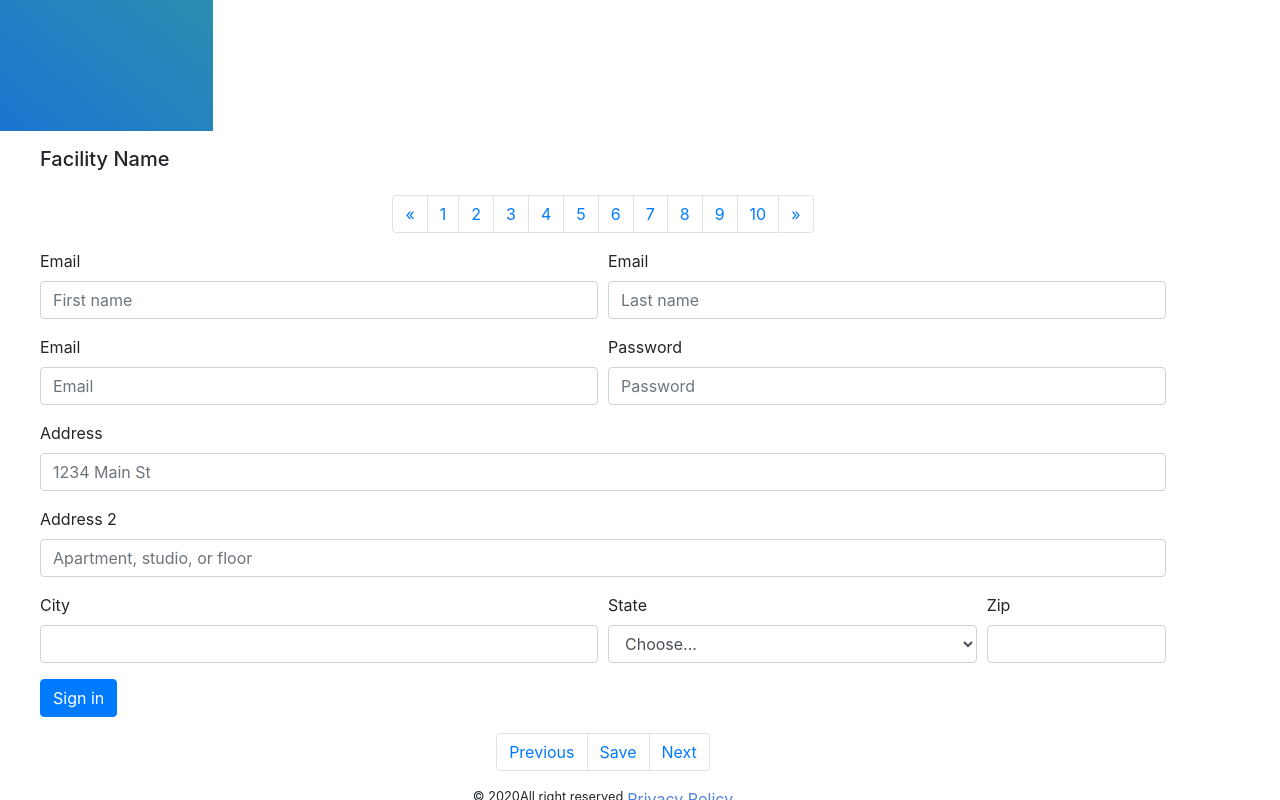
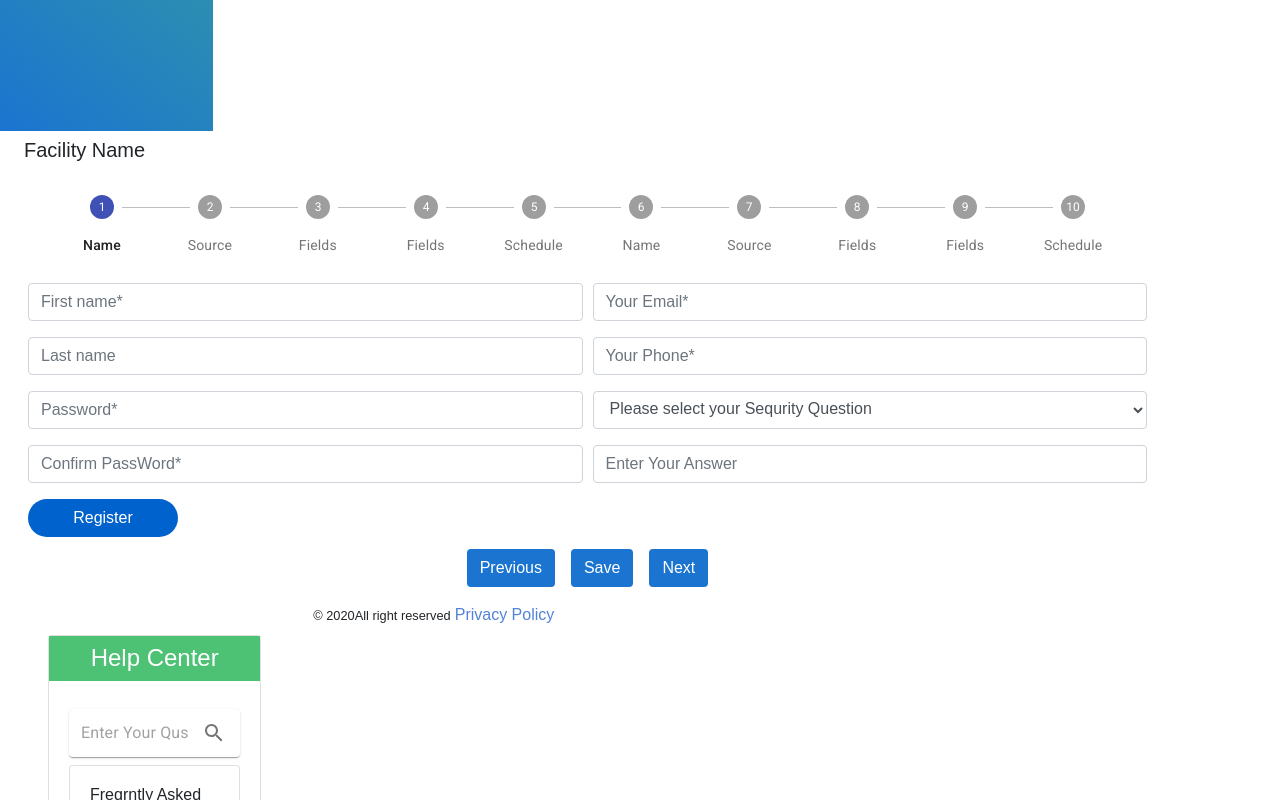
Before and after one commit to AlamgirShagor/RCFE-Baddy-web, a React (Create React App) app: page /FeaturesOne in a window 1280 px wide. Shown: the part 680-1480 px from the top of the page. Built offline with nearby package versions, Linux system fonts and the light colour scheme.

Commit message:
all is Done

```diff
--- a/src/App.css
+++ b/src/App.css
@@ -0,0 +1,7 @@
+@font-face{
+    src :url(./font/font.woff2);
+    font-family: googlesans;
+}
+body{
+    font-family: googlesans, sans-serif;
+}
--- a/src/Components/Dashboard/Progress/Progress.js
+++ b/src/Components/Dashboard/Progress/Progress.js
@@ -2,18 +2,11 @@ import React from 'react';
 import { Link } from 'react-router-dom';
 const Progress = () => {
     return (
-        <nav aria-label="Page navigation example">
-        <ul class="pagination justify-content-center">
-            <li class="page-item">
-            <Link class="page-link" href="#" tabindex="-1" aria-disabled="true">Previous</Link>
-            </li>
-            <li class="page-item"><Link class="page-link" href="#">Save</Link></li>
-
-            <li class="page-item">
-            <Link class="page-link" href="#">Next</Link>
-            </li>
-        </ul>
-    </nav>
+        <div class="row justify-content-center" >
+        <button type="button" class="btn text-white m-2 my-2" style={{backgroundColor: "#1B74D0"}}>Previous</button>
+        <button type="button" class="btn text-white m-2 my-2" style={{backgroundColor: "#1B74D0"}}>Save</button>
+        <button type="button" class="btn text-white m-2 my-2" style={{backgroundColor: "#1B74D0"}}>Next</button>
+        </div>
     );
 };
 
--- a/src/Components/Facility/Facility.js
+++ b/src/Components/Facility/Facility.js
@@ -2,7 +2,7 @@ import React from 'react';
 
 const Facility = () => {
     return (
-        <div className="p-3">
+        <div className="mt-2">
             <h5>Facility Name</h5>
         </div>
     );
--- a/src/Components/FeaturesOne/FeaturesOneForm.js
+++ b/src/Components/FeaturesOne/FeaturesOneForm.js
@@ -1,53 +1,46 @@
 import React from 'react';
-
 const FeaturesOneForm = () => {
     return (
-        <div className="m-3">
-            <form>
-            <div class="form-row">
+        <div className="m-1">
+            <form >
+            <div class="form-row ">
                 <div class="form-group col-md-6">
-                <label for="firstName">Email</label>
-                <input type="text" class="form-control" id="firstName" placeholder="First name"></input>
+                <input type="text" class="form-control"  placeholder="First name*"></input>
                 </div>
                 <div class="form-group col-md-6">
-                <label for="lestName">Email</label>
-                <input type="text" class="form-control" id="lestName" placeholder="Last name"></input>
+                <input type="email" class="form-control" placeholder="Your Email*"></input>
                 </div>
                     <div class="form-group col-md-6">
-                    <label for="inputEmail4">Email</label>
-                    <input type="email" class="form-control" id="inputEmail4" placeholder="Email"></input>
+                    <input type="text" class="form-control" placeholder="Last name"></input>
                     </div>
                     <div class="form-group col-md-6">
-                    <label for="inputPassword4">Password</label>
-                    <input type="password" class="form-control" id="inputPassword4" placeholder="Password"></input>
+                    <input type="number" class="form-control" id="inputPassword4" placeholder="Your Phone*"></input>
                     </div>
-                </div>
-                <div class="form-group">
-                    <label for="inputAddress">Address</label>
-                    <input type="text" class="form-control" id="inputAddress" placeholder="1234 Main St"></input>
-                </div>
-                <div class="form-group">
-                    <label for="inputAddress2">Address 2</label>
-                    <input type="text" class="form-control" id="inputAddress2" placeholder="Apartment, studio, or floor"></input>
+
             </div>
             <div class="form-row">
                 <div class="form-group col-md-6">
-                    <label for="inputCity">City</label>
-                    <input type="text" class="form-control" id="inputCity"></input>
+                <input type="password" class="form-control" placeholder="Password*"></input>
                 </div>
-                    <div class="form-group col-md-4">
-                    <label for="inputState">State</label>
-                    <select id="inputState" class="form-control">
-                        <option selected>Choose...</option>
-                        <option>...</option>
+                <div class="form-group col-md-6">
+                <select class="form-control">
+                     <option class="hidden"  selected disabled>Please select your Sequrity Question</option>
+                      <option>What is your Birthdate?</option>
+                      <option>What is Your old Phone Number</option>
+                        <option>What is your Pet Name?</option>
                 </select>
                 </div>
-                    <div class="form-group col-md-2">
-                    <label for="inputZip">Zip</label>
-                    <input type="text" class="form-control" id="inputZip"></input>
+                    <div class="form-group col-md-6">
+
+                    <input type="password" class="form-control" placeholder="Confirm PassWord*"></input>
                     </div>
+                    <div class="form-group col-md-6">
+                    <input type="text" class="form-control" placeholder="Enter Your Answer"></input>
                     </div>
-                <button type="submit" class="btn btn-primary">Sign in</button>
+
+                </div>
+
+            <input type="submit" class="btn" style={{ borderRadius: "1.5rem", background: "#0062cc", color: "#fff", width: "150px"}}  value="Register"/>
             </form>
         </div>
     );
--- a/src/Components/Footer/Footer.js
+++ b/src/Components/Footer/Footer.js
@@ -5,12 +5,14 @@ import { Link } from 'react-router-dom';
 const Footer = () => {
     return (
         <div className="row d-flex justify-content-center my-2  ">
+            <div className="col-lg-6">
             <small className="mr-1 text-center">
             <span> 	&#169; </span>
             {(new Date().getFullYear())}
              All right reserved
             </small>
             <Link style={{color: "#5184D7"}} to="/">Privacy Policy</Link>
+            </div>
         </div>
     );
 };
--- a/src/Components/SearctBar/SearchBar.js
+++ b/src/Components/SearctBar/SearchBar.js
@@ -33,7 +33,7 @@ export default function CustomizedInputBase() {
 
       <InputBase
         className={classes.input}
-        placeholder="Search Google Maps"
+        placeholder="Enter Your Qus"
         inputProps={{ 'aria-label': 'Enter Your Qus' }}
       />
       <IconButton type="submit" className={classes.iconButton} aria-label="search">
--- a/src/Components/TopPagination/TopPagination.js
+++ b/src/Components/TopPagination/TopPagination.js
@@ -1,34 +1,166 @@
 import { Link } from 'react-router-dom';
 import React from 'react';
+import { makeStyles } from '@material-ui/core/styles';
+import Stepper from '@material-ui/core/Stepper';
+import Step from '@material-ui/core/Step';
+import StepButton from '@material-ui/core/StepButton';
+import Button from '@material-ui/core/Button';
+import Typography from '@material-ui/core/Typography';
 
+const useStyles = makeStyles((theme) => ({
+  root: {
+    width: '100%',
+  },
+  button: {
+    marginRight: theme.spacing(1),
+  },
+  backButton: {
+    marginRight: theme.spacing(1),
+  },
+  completed: {
+    display: 'inline-block',
+  },
+  instructions: {
+    marginTop: theme.spacing(1),
+    marginBottom: theme.spacing(1),
+  },
+}));
+
+function getSteps() {
+  return [' Name ', 'Source', 'Fields', 'Fields', 'Schedule',' Name ', 'Source', 'Fields', 'Fields', 'Schedule'];
+}
+
+function getStepContent(step) {
+  switch (step) {
+    case 0:
+      return 'Step 1: Select campaign settings...';
+    case 1:
+      return 'Step 2: What is an ad group anyways?';
+    case 2:
+      return 'Step 3: This is the bit I really care about!';
+    default:
+      return 'Unknown step';
+  }
+}
 const TopPagination = () => {
+  const classes = useStyles();
+  const [activeStep, setActiveStep] = React.useState(0);
+  const [completed, setCompleted] = React.useState(new Set());
+  const [skipped, setSkipped] = React.useState(new Set());
+  const steps = getSteps();
+
+  const totalSteps = () => {
+    return getSteps().length;
+  };
+
+  const isStepOptional = (step) => {
+    return step === 1;
+  };
+
+  const handleSkip = () => {
+    if (!isStepOptional(activeStep)) {
+      // You probably want to guard against something like this
+      // it should never occur unless someone's actively trying to break something.
+      throw new Error("You can't skip a step that isn't optional.");
+    }
+
+    setActiveStep((prevActiveStep) => prevActiveStep + 1);
+    setSkipped((prevSkipped) => {
+      const newSkipped = new Set(prevSkipped.values());
+      newSkipped.add(activeStep);
+      return newSkipped;
+    });
+  };
+
+  const skippedSteps = () => {
+    return skipped.size;
+  };
+
+  const completedSteps = () => {
+    return completed.size;
+  };
+
+  const allStepsCompleted = () => {
+    return completedSteps() === totalSteps() - skippedSteps();
+  };
+
+  const isLastStep = () => {
+    return activeStep === totalSteps() - 1;
+  };
+
+  const handleNext = () => {
+    const newActiveStep =
+      isLastStep() && !allStepsCompleted()
+        ? // It's the last step, but not all steps have been completed
+          // find the first step that has been completed
+          steps.findIndex((step, i) => !completed.has(i))
+        : activeStep + 1;
+
+    setActiveStep(newActiveStep);
+  };
+
+  const handleBack = () => {
+    setActiveStep((prevActiveStep) => prevActiveStep - 1);
+  };
+
+  const handleStep = (step) => () => {
+    setActiveStep(step);
+  };
+
+  const handleComplete = () => {
+    const newCompleted = new Set(completed);
+    newCompleted.add(activeStep);
+    setCompleted(newCompleted);
+
+    /**
+     * Sigh... it would be much nicer to replace the following if conditional with
+     * `if (!this.allStepsComplete())` however state is not set when we do this,
+     * thus we have to resort to not being very DRY.
+     */
+    if (completed.size !== totalSteps() - skippedSteps()) {
+      handleNext();
+    }
+  };
+
+  const handleReset = () => {
+    setActiveStep(0);
+    setCompleted(new Set());
+    setSkipped(new Set());
+  };
+
+  const isStepSkipped = (step) => {
+    return skipped.has(step);
+  };
+
+  function isStepComplete(step) {
+    return completed.has(step);
+  }
   return (
-    <nav aria-label="Page navigation example">
-    <ul class="pagination justify-content-center">
-      <li class="page-item">
-        <a class="page-link" href="#" aria-label="Previous">
-          <span aria-hidden="true">&laquo;</span>
-          <span class="sr-only">Previous</span>
-        </a>
-      </li>
-      <li class="page-item"><Link class="page-link" to="/">1</Link></li>
-      <li class="page-item"><Link class="page-link" to="/">2</Link></li>
-      <li class="page-item"><Link class="page-link" to="/">3</Link></li>
-      <li class="page-item"><Link class="page-link" to="/">4</Link></li>
-      <li class="page-item"><Link class="page-link" to="/">5</Link></li>
-      <li class="page-item"><Link class="page-link" to="/">6</Link></li>
-      <li class="page-item"><Link class="page-link" to="/">7</Link></li>
-      <li class="page-item"><Link class="page-link" to="/">8</Link></li>
-      <li class="page-item"><Link class="page-link" to="/">9</Link></li>
-      <li class="page-item"><Link class="page-link" to="/">10</Link></li>
-      <li class="page-item">
-        <a class="page-link" href="#" aria-label="Next">
-          <span aria-hidden="true">&raquo;</span>
-          <span class="sr-only">Next</span>
-        </a>
-      </li>
-    </ul>
-</nav>
+    <div className={classes.root}>
+    <Stepper alternativeLabel nonLinear activeStep={activeStep}>
+      {steps.map((label, index) => {
+        const stepProps = {};
+        const buttonProps = {};
+        if (isStepOptional(index)) {
+          buttonProps.optional = <Typography variant="caption"></Typography>;
+        }
+        if (isStepSkipped(index)) {
+          stepProps.completed = false;
+        }
+        return (
+          <Step key={label} {...stepProps}>
+            <StepButton
+              onClick={handleStep(index)}
+              completed={isStepComplete(index)}
+              {...buttonProps}
+            >
+              {label}
+            </StepButton>
+          </Step>
+        );
+      })}
+    </Stepper>
+  </div>
   );
 };
 
```
Also changed, not shown: src/Components/Dashboard/Dashboard.js (+27 -3 lines), src/Components/FeaturesOne/style.css (deleted), src/font/font.woff2 (added), 1 other file (tests, documents, lock files or other folders). Lines whose indentation alone changed are shown as unchanged.
